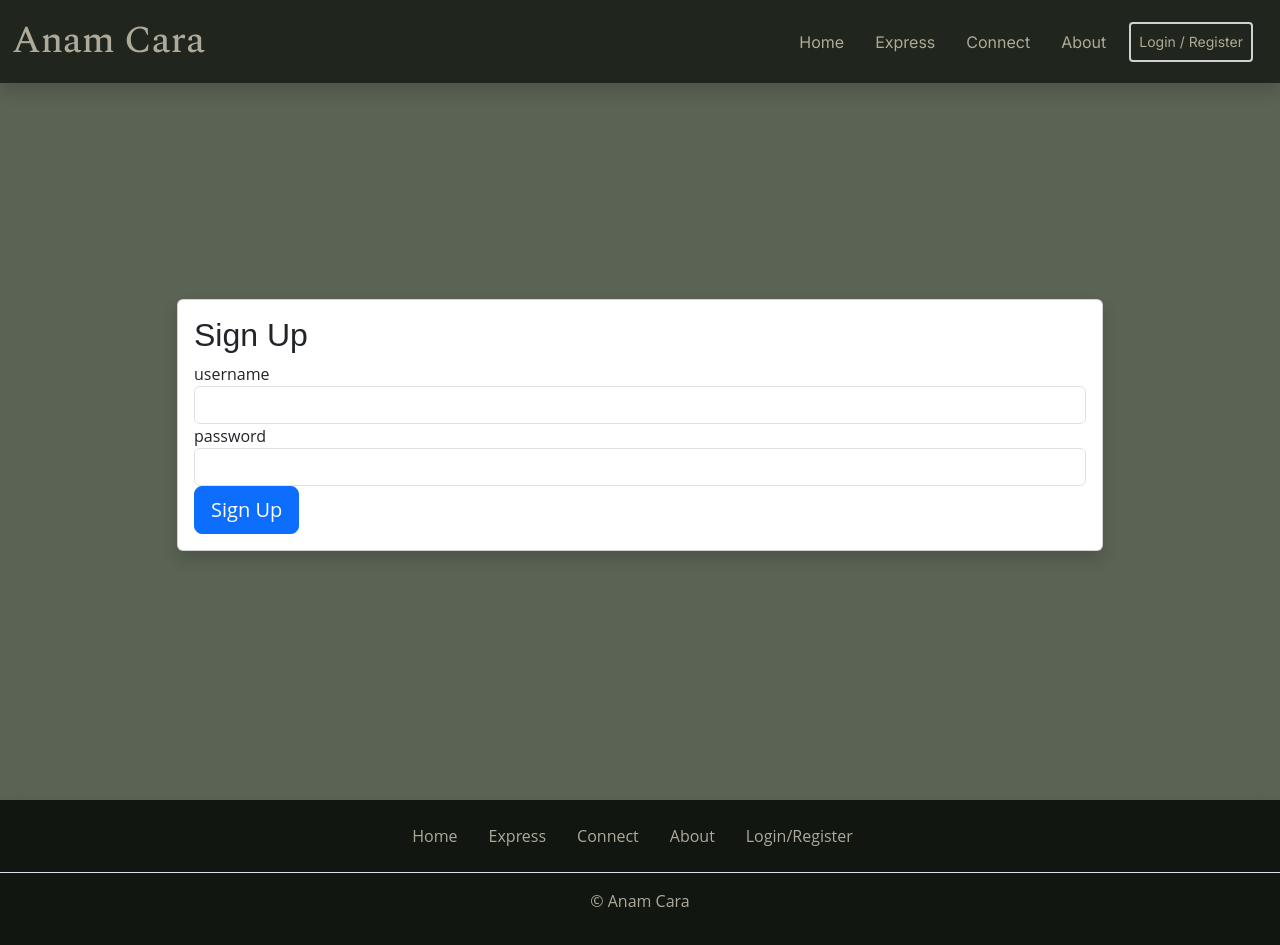
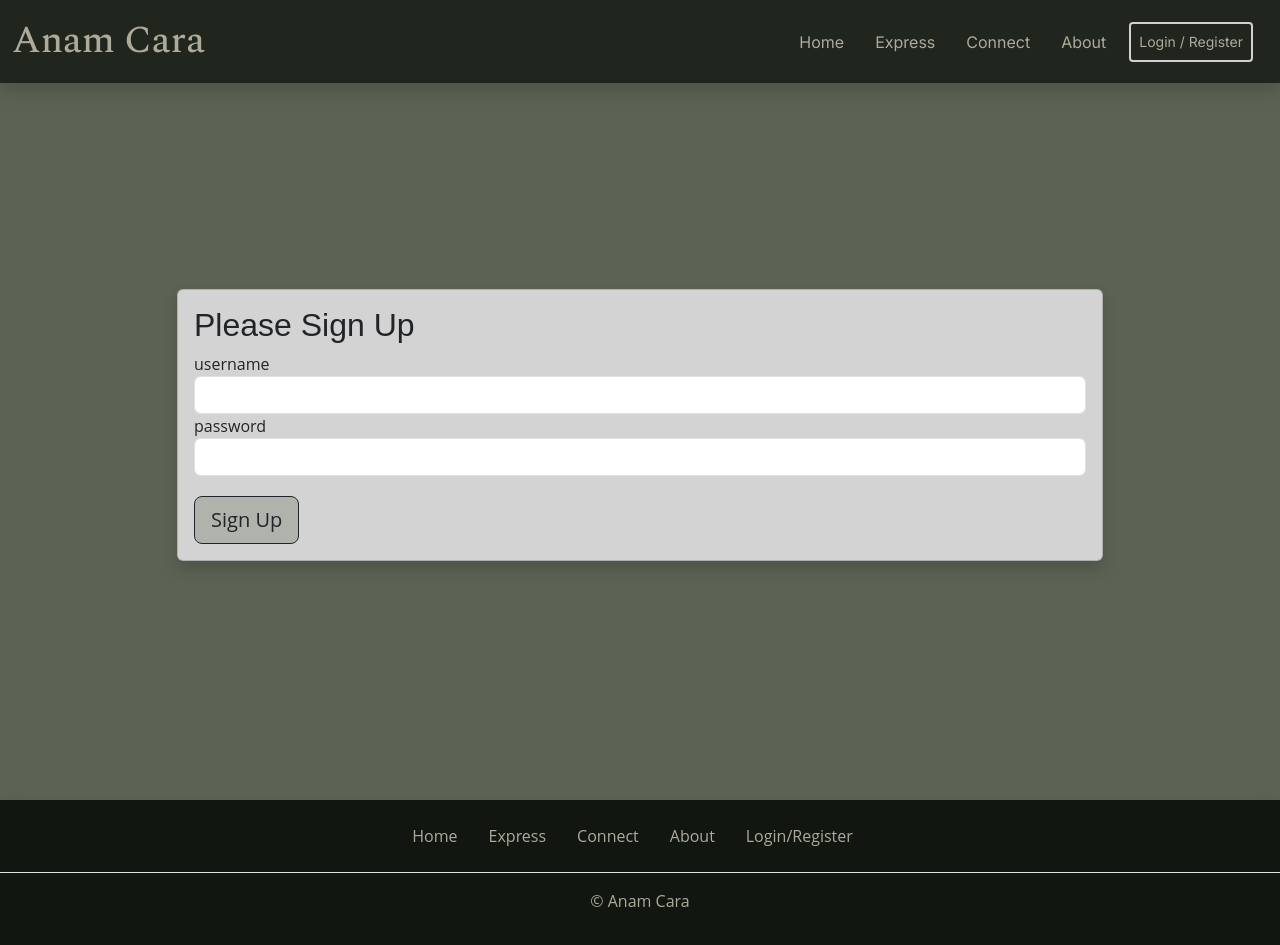
Before and after one commit to PhilEllis/AnamCara-milestone-3, a Flask app: page /signup in a window 1280 px wide. Run offline with Flask 3, Linux system fonts and the light colour scheme; some libraries are stand-ins or nearby versions.

Commit message:
Feat!: content and styling to login sign up

```diff
--- a/notemanager/static/css/style.css
+++ b/notemanager/static/css/style.css
@@ -356,6 +356,28 @@ h6 {
     margin-bottom: 70px;
   }
 
+  #notes-login .card {
+    background-color: rgb(211, 211, 211);
+  }
+
+  #notes-login .btn {
+    background-color: #B0B2AC;
+    margin-top: 20px;
+  }
+
+  #notes-login .btn:hover {
+    background-color: #1f1f1f;
+    color: #ffd584;
+  }
+
+  #notes-login a {
+    color: #1f1f1f;
+  }
+
+  #notes-login a:hover {
+    color: #ffd584;
+  }
+
   /*--------------------------------------------------------------
   # Notes sign-in
   --------------------------------------------------------------*/
@@ -369,6 +391,20 @@ h6 {
     margin-bottom: 70px;
   }
 
+  #notes-signin .card {
+    background-color: rgb(211, 211, 211);
+  }
+
+  #notes-signin .btn {
+    background-color: #B0B2AC;
+    margin-top: 20px;
+  }
+
+  #notes-signin .btn:hover {
+    background-color: #1f1f1f;
+    color: #ffd584;
+  }
+
   /*--------------------------------------------------------------
   # Footer
   --------------------------------------------------------------*/
--- a/notemanager/templates/login.html
+++ b/notemanager/templates/login.html
@@ -8,12 +8,12 @@
         <div class="card shadow">
           <div class="card-body">
             <form class="form-signin" method="POST" action="/login">
-              <h2 class="form-signin-heading">Please sign in</h2>
+              <h2 class="form-signin-heading">Please Login</h2>
               {{ form.hidden_tag() }}
               {{ wtf.form_field(form.username) }}
               {{ wtf.form_field(form.password) }}
               {{ wtf.form_field(form.remember) }}
-              <button class="btn btn-lg btn-primary btn-block" type="submit">Sign in</button>
+              <button class="btn btn-lg btn-outline-dark btn-block" type="submit">Login</button>
             </form>
             <p class="text-center">Don't have an account? <a href="{{ url_for('signup') }}">Sign up</a></p>
           </div>
--- a/notemanager/templates/signup.html
+++ b/notemanager/templates/signup.html
@@ -1,18 +1,18 @@
 {% extends "base.html" %}
 
 {% block content %}
-<section id="notes-login" class="d-flex align-items-center justify-content-center">
+<section id="notes-signin" class="d-flex align-items-center justify-content-center">
   <div class="container">
     <div class="row d-flex justify-content-center align-items-center">
       <div class="col-10 form-margin">
         <div class="card shadow">
           <div class="card-body">
             <form class="form-signin" method="POST" action="/signup">
-              <h2 class="form-signin-heading">Sign Up</h2>
+              <h2 class="form-signin-heading">Please Sign Up</h2>
               {{ form.hidden_tag() }}
               {{ wtf.form_field(form.username) }}
               {{ wtf.form_field(form.password) }}
-              <button class="btn btn-lg btn-primary btn-block" type="submit">Sign Up</button>
+              <button class="btn btn-lg btn-outline-dark btn-block" type="submit">Sign Up</button>
             </form>
           </div>
         </div>
```
